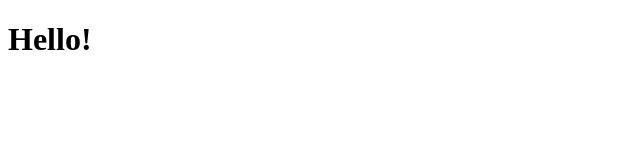
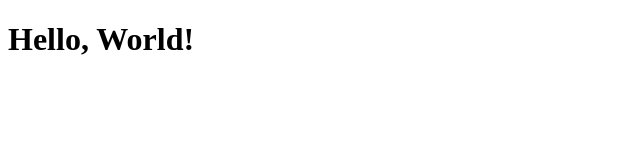
Before and after one commit to Remitter/start-form, a website: page src/index.html in a window 1280 px wide. Shown: the whole page, without its empty margins (0-640 px from the left). Drawn offline with Linux system fonts and the light colour scheme; files that its build step writes are made by us from their sources; files whose address does not match are found by name.

Commit message:
Added world to header

```diff
--- a/src/index.html
+++ b/src/index.html
@@ -12,7 +12,7 @@
 </head>
 
 <body>
-    <h1>Hello!</h1>
+    <h1>Hello, World!</h1>
     <script src="js/scripts.js"></script>
 </body>
 </html>
```
